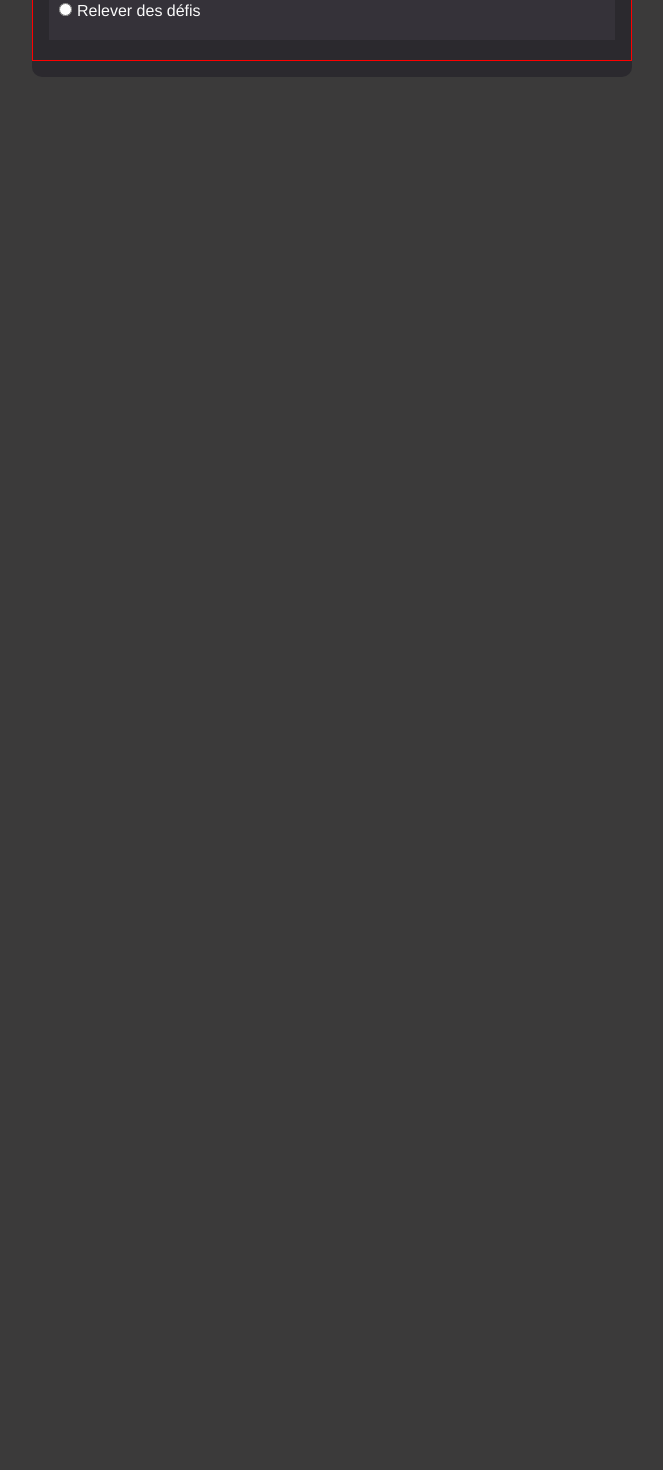
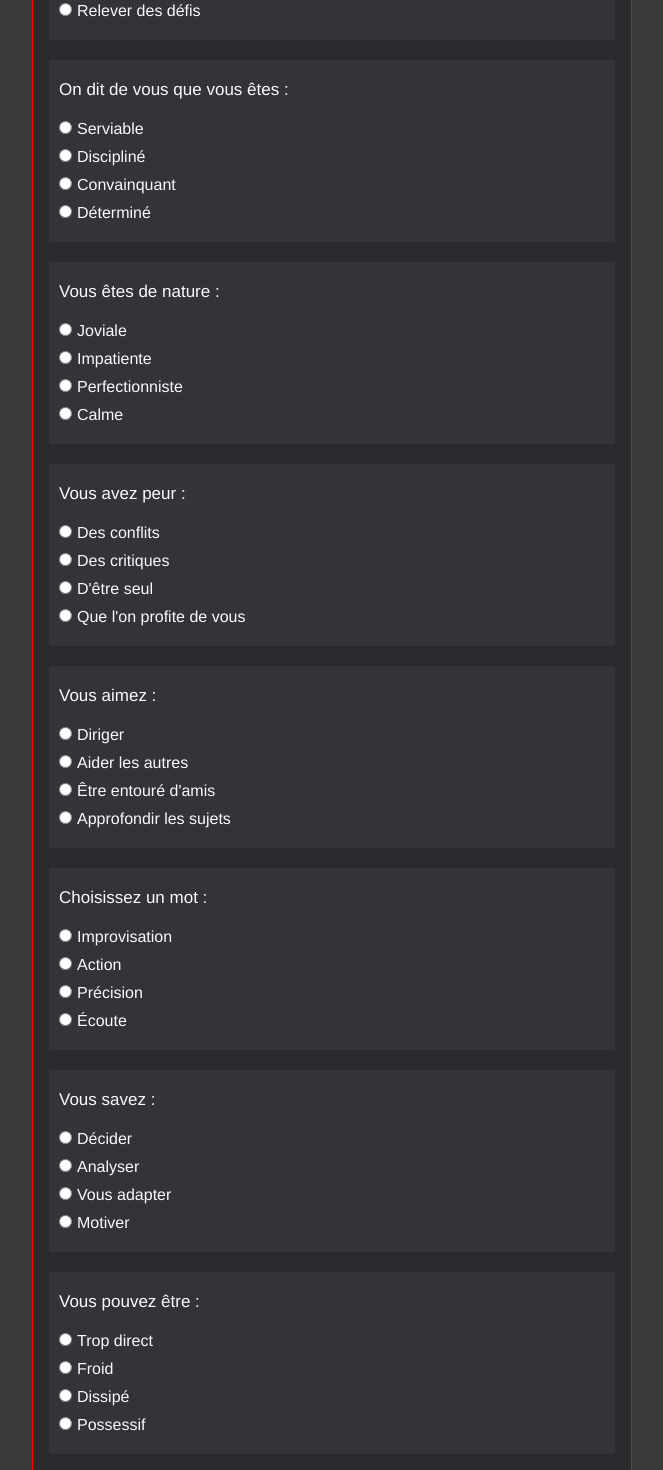
Before and after one commit to gregmarquet/color-finder-react, a React (Create React App) app: page / in a window 1280 px wide. Shown: the part 480-1950 px from the top of the page, without its empty margins (308-971 px from the left). Before the commit the page ends 800 px from the top, so only its background shows below. Built offline with nearby package versions, Linux system fonts and the light colour scheme.

Commit message:
add all questions in questions.js

```diff
--- a/src/questions.js
+++ b/src/questions.js
@@ -3,25 +3,25 @@ const questions = [
     'question-text': 'Sur le plan professionnel vous êtes plutôt :',
     options: [
       {
-        name: 'question9',
+        name: 'question1',
         value: 'r',
         id: '1',
         label: 'Ambitieux'
       },
       {
-        name: 'question9',
+        name: 'question1',
         value: 'j',
         id: '2',
         label: 'Plein d\'idées'
       },
       {
-        name: 'question9',
+        name: 'question1',
         value: 'v',
         id: '3',
         label: 'Méthodique'
       },
       {
-        name: 'question9',
+        name: 'question1',
         value: 'b',
         id: '4',
         label: 'Pointilleux'
@@ -32,28 +32,231 @@ const questions = [
     'question-text': 'Sur le lieu de votre travail ce qui est important pour vous :',
     options: [
       {
-        name: 'question10',
-        value: 'r',
+        name: 'question2',
+        value: 'b',
         id: '5',
         label: 'Réaliser ma mission avec perfection'
       },
       {
-        name: 'question10',
-        value: 'j',
+        name: 'question2',
+        value: 'v',
         id: '6',
         label: 'L\'harmonie dans l\'équipe'
       },
       {
-        name: 'question10',
-        value: 'v',
+        name: 'question2',
+        value: 'j',
         id: '7',
         label: 'Les relations avec les clients'
       },
       {
-        name: 'question10',
-        value: 'b',
+        name: 'question2',
+        value: 'r',
         id: '8',
         label: 'Relever des défis'
+      }
+    ]
+  },
+  {
+    'question-text': 'On dit de vous que vous êtes :',
+    options: [
+      {
+        name: 'question3',
+        value: 'v',
+        id: '9',
+        label: 'Serviable'
+      },
+      {
+        name: 'question3',
+        value: 'b',
+        id: '10',
+        label: 'Discipliné'
+      },
+      {
+        name: 'question3',
+        value: 'j',
+        id: '11',
+        label: 'Convainquant'
+      },
+      {
+        name: 'question3',
+        value: 'r',
+        id: '12',
+        label: 'Déterminé'
+      }
+    ]
+  },
+  {
+    'question-text': 'Vous êtes de nature :',
+    options: [
+      {
+        name: 'question4',
+        value: 'j',
+        id: '13',
+        label: 'Joviale'
+      },
+      {
+        name: 'question4',
+        value: 'r',
+        id: '14',
+        label: 'Impatiente'
+      },
+      {
+        name: 'question4',
+        value: 'b',
+        id: '15',
+        label: 'Perfectionniste'
+      },
+      {
+        name: 'question4',
+        value: 'v',
+        id: '16',
+        label: 'Calme'
+      }
+    ]
+  },
+  {
+    'question-text': 'Vous avez peur :',
+    options: [
+      {
+        name: 'question5',
+        value: 'v',
+        id: '17',
+        label: 'Des conflits'
+      },
+      {
+        name: 'question5',
+        value: 'b',
+        id: '18',
+        label: 'Des critiques'
+      },
+      {
+        name: 'question5',
+        value: 'j',
+        id: '19',
+        label: 'D\'être seul'
+      },
+      {
+        name: 'question5',
+        value: 'r',
+        id: '20',
+        label: 'Que l\'on profite de vous'
+      }
+    ]
+  },
+  {
+    'question-text': 'Vous aimez :',
+    options: [
+      {
+        name: 'question6',
+        value: 'r',
+        id: '21',
+        label: 'Diriger'
+      },
+      {
+        name: 'question6',
+        value: 'v',
+        id: '22',
+        label: 'Aider les autres'
+      },
+      {
+        name: 'question6',
+        value: 'j',
+        id: '23',
+        label: 'Être entouré d\'amis'
+      },
+      {
+        name: 'question6',
+        value: 'b',
+        id: '24',
+        label: 'Approfondir les sujets'
+      }
+    ]
+  },
+  {
+    'question-text': 'Choisissez un mot :',
+    options: [
+      {
+        name: 'question7',
+        value: 'j',
+        id: '25',
+        label: 'Improvisation'
+      },
+      {
+        name: 'question7',
+        value: 'r',
+        id: '26',
+        label: 'Action'
+      },
+      {
+        name: 'question7',
+        value: 'b',
+        id: '27',
+        label: 'Précision'
+      },
+      {
+        name: 'question7',
+        value: 'v',
+        id: '28',
+        label: 'Écoute'
+      }
+    ]
+  },
+  {
+    'question-text': 'Vous savez :',
+    options: [
+      {
+        name: 'question8',
+        value: 'r',
+        id: '29',
+        label: 'Décider'
+      },
+      {
+        name: 'question8',
+        value: 'b',
+        id: '30',
+        label: 'Analyser'
+      },
+      {
+        name: 'question8',
+        value: 'v',
+        id: '31',
+        label: 'Vous adapter'
+      },
+      {
+        name: 'question8',
+        value: 'j',
+        id: '32',
+        label: 'Motiver'
+      }
+    ]
+  },
+  {
+    'question-text': 'Vous pouvez être :',
+    options: [
+      {
+        name: 'question9',
+        value: 'r',
+        id: '33',
+        label: 'Trop direct'
+      },
+      {
+        name: 'question9',
+        value: 'b',
+        id: '34',
+        label: 'Froid'
+      },
+      {
+        name: 'question9',
+        value: 'j',
+        id: '35',
+        label: 'Dissipé'
+      },
+      {
+        name: 'question9',
+        value: 'v',
+        id: '36',
+        label: 'Possessif'
       }
     ]
   }
```
